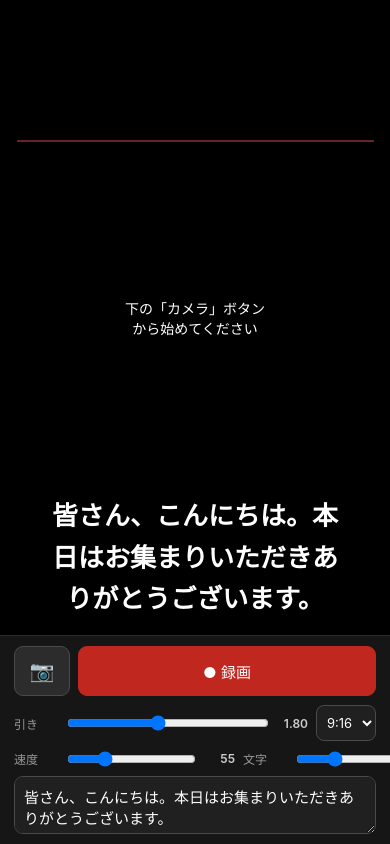
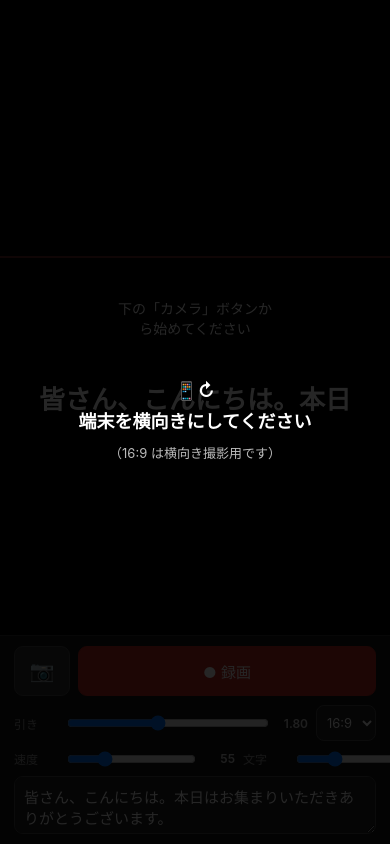
Before and after one commit to jujohbb17-hash/kanpe, a plain HTML site: page index.html in a window 390 px wide. Drawn offline with Linux system fonts and the light colour scheme.

Commit message:
feature: 16:9横向き撮影に対応
Co-Authored-By: Claude Opus 5.5 <noreply@anthropic.com>

```diff
--- a/index.html
+++ b/index.html
@@ -39,6 +39,13 @@
   .ctrl .v { font-size: 12px; font-weight: 600; min-width: 30px; text-align: right; color: #ccc; }
   select { height: 36px; background: #202020; color: #fff; border: 1px solid #4a4a4a; border-radius: 8px; font-family: inherit; font-size: 13px; padding: 0 6px; }
   textarea { width: 100%; min-height: 50px; font-size: 15px; padding: 9px; border-radius: 9px; border: 1px solid #4a4a4a; background: #202020; color: #fff; font-family: inherit; resize: vertical; }
+  #orient { display: none; position: fixed; inset: 0; z-index: 10; background: rgba(0,0,0,0.85); align-items: center; justify-content: center; text-align: center; font-size: 18px; font-weight: 700; line-height: 1.7; padding: 0 24px; }
+  @media (orientation: landscape) and (max-height: 500px) {
+    body { flex-direction: row; }
+    .row { flex-wrap: wrap; }
+    .ctrl { flex: 1 1 100%; }
+    #panel { width: 300px; border-top: none; border-left: 1px solid #2c2c2c; overflow-y: auto; padding: calc(env(safe-area-inset-top) + 10px) calc(env(safe-area-inset-right) + 10px) 10px 10px; }
+  }
   a.dl { display: none; height: 50px; align-items: center; justify-content: center; gap: 6px; background: #1f7a3d; border: 1px solid #1f7a3d; border-radius: 9px; color: #fff; text-decoration: none; font-size: 15px; flex: 1; }
 </style>
 </head>
@@ -55,6 +62,8 @@
     </div>
   </div>
 
+  <div id="orient"><div>📱↻<br>端末を横向きにしてください<br><span style="font-size:13px;font-weight:400;color:#bbb">（16:9 は横向き撮影用です）</span></div></div>
+
   <div id="panel">
     <div class="row">
       <button id="camBtn" class="cam">📷</button>
@@ -64,7 +73,8 @@
     <div class="row">
       <div class="ctrl"><label>引き</label><input type="range" id="zoom" min="100" max="280" value="180" step="1"><span class="v" id="zoomV">1.80</span></div>
       <select id="ratio">
-        <option value="0.5625" selected>9:16</option>
+        <option value="1.7778" selected>16:9</option>
+        <option value="0.5625">9:16</option>
         <option value="0.8">4:5</option>
         <option value="1">1:1</option>
       </select>
@@ -97,7 +107,8 @@
       speed=document.getElementById('speed'), speedV=document.getElementById('speedV'),
       size=document.getElementById('size'), sizeV=document.getElementById('sizeV'),
       recDot=document.getElementById('recDot'), recTime=document.getElementById('recTime'),
-      msg=document.getElementById('msg');
+      msg=document.getElementById('msg'),
+      orient=document.getElementById('orient');
 
   var pos=0, playing=false, raf=null, last=null, stream=null;
   var recorder=null, chunks=[], recTimer=null, recStart=0, lastScript='', mimeUsed='video/mp4';
@@ -203,7 +214,8 @@
 
   function startCanvasDraw(){
     var r=parseFloat(ratioSel.value);
-    var OUT_H=1280, OUT_W=Math.round(OUT_H*r);
+    var OUT_W, OUT_H;
+    if(r>1){ OUT_W=1920; OUT_H=Math.round(OUT_W/r); } else { OUT_H=1280; OUT_W=Math.round(OUT_H*r); }
     out.width=OUT_W; out.height=OUT_H;
     var ctx=out.getContext('2d');
     function draw(){ if(cam.videoWidth) drawTo(ctx, OUT_W, OUT_H); drawRaf=requestAnimationFrame(draw); }
@@ -250,8 +262,14 @@
 
   function resetRecUI(){ recDot.style.display='none'; clearInterval(recTimer); recBtn.textContent='● 録画'; stopScroll(); }
 
-  window.addEventListener('resize', function(){ layoutFrame(); if(!playing) applyText(); });
-  layoutFrame(); applyText();
+  function checkOrient(){
+    var wide=parseFloat(ratioSel.value)>1, portrait=window.innerHeight>window.innerWidth;
+    orient.style.display=(wide&&portrait)?'flex':'none';
+  }
+  ratioSel.addEventListener('change', checkOrient);
+
+  window.addEventListener('resize', function(){ layoutFrame(); checkOrient(); if(!playing) applyText(); });
+  layoutFrame(); applyText(); checkOrient();
 })();
 </script>
 </body>
```
